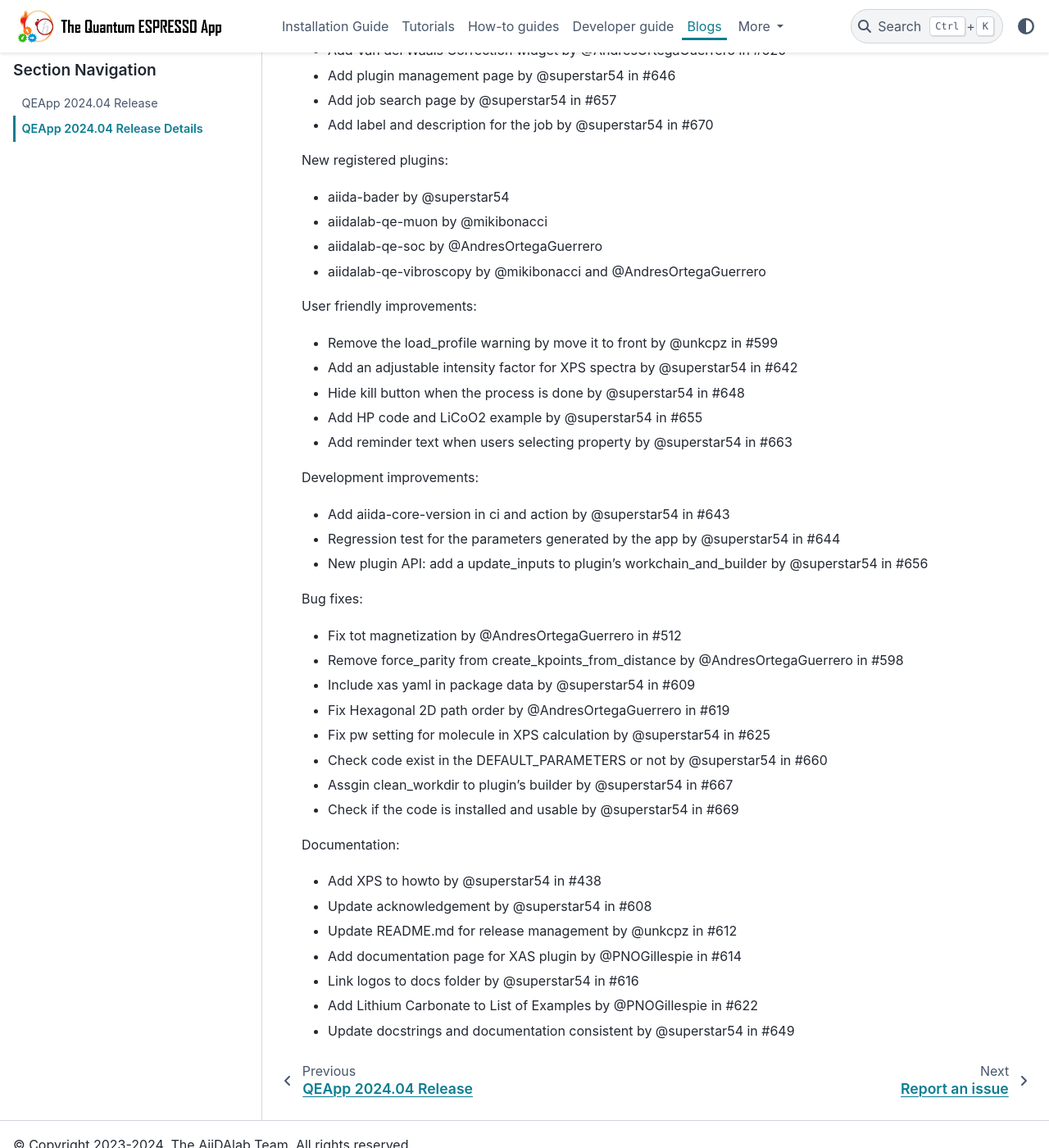
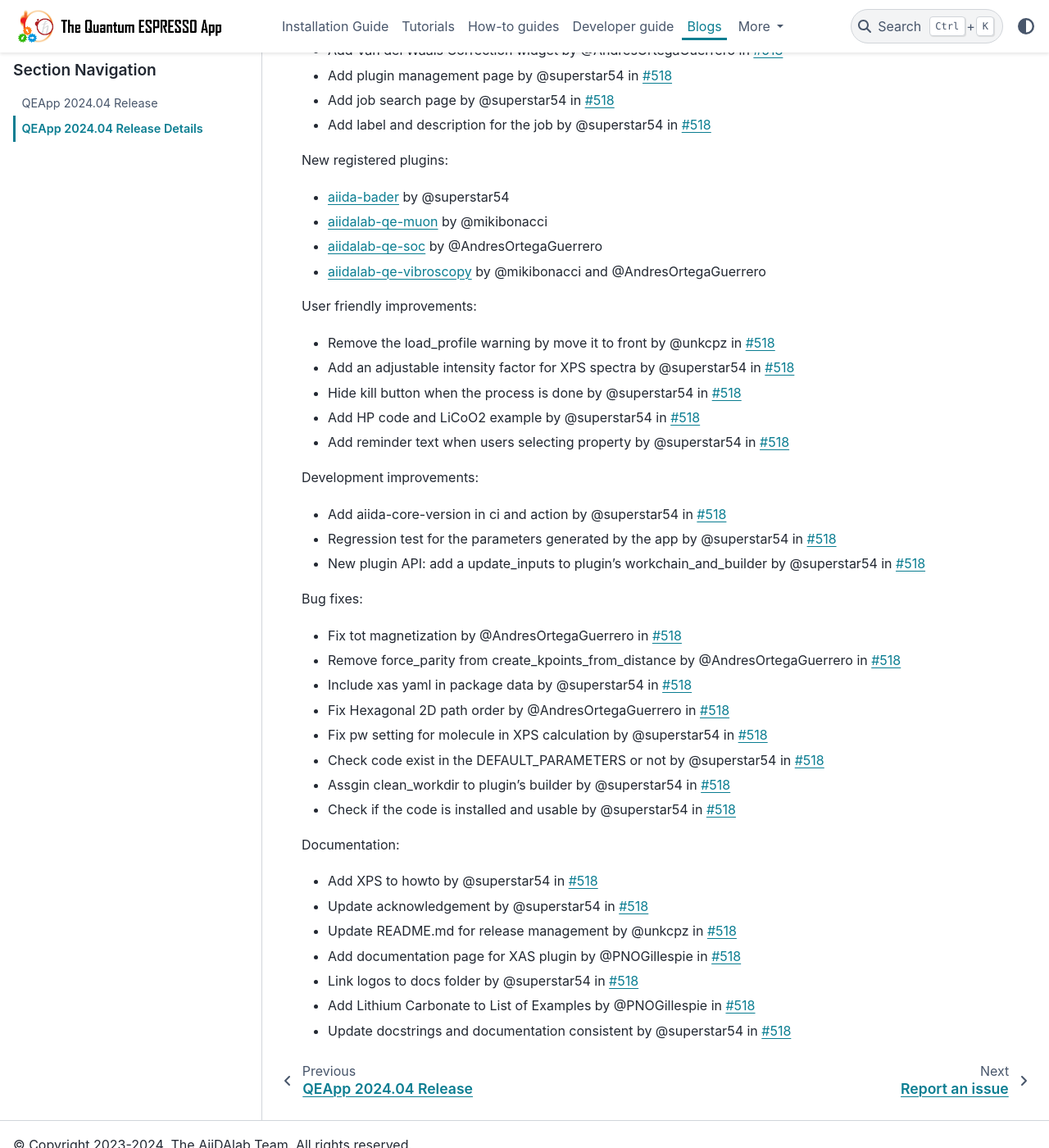
Before and after one commit to aiidalab/aiidalab-qe, a Sphinx documentation site: the page built from docs/source/blogs/release_202404_details.rst, in a window 1280 px wide and 1400 px high, scrolled down 358 px. Shown: the whole window at 82% size. Built offline with Sphinx 7.4.7 and the PyData theme 0.15.4, drawn with Linux system fonts in a browser that asks for light colours; some of the changed text lies outside the part shown.

Commit message:
update links

```diff
--- a/docs/source/blogs/release_202404.rst
+++ b/docs/source/blogs/release_202404.rst
@@ -22,7 +22,7 @@ Introducing a suite of new plugins:
 
 Plugin management page
 ----------------------
-To help users easily find and manage the plugins, the new release adds a new plugin management page.
+To help users easily find and manage the plugins, the new release adds a plugin management page.
 
 
 .. figure:: /_static/images/qeapp_release_202404_plugin_management.gif
--- a/docs/source/blogs/release_202404_details.rst
+++ b/docs/source/blogs/release_202404_details.rst
@@ -6,56 +6,57 @@ QEApp 2024.04 Release Details
 
 New Feature:
 
-- Add plugin: XPS by @superstar54 in #518
-- Add new computational resource widget by @superstar54 in #566
-- Support DFT+U by @AndresOrtegaGuerrero in #577
-- Add plugin: XAS Plugin by @PNOGillespie in #580
-- New BandsPdosWidget by @AndresOrtegaGuerrero in #581
-- Add Van del Waals Correction widget by @AndresOrtegaGuerrero in #620
-- Add plugin management page by @superstar54 in #646
-- Add job search page by @superstar54 in #657
-- Add label and description for the job by @superstar54 in #670
+
+- Add plugin: XPS by @superstar54 in `#518 <https://github.com/aiidalab/aiidalab-qe/pull/518>`_
+- Add new computational resource widget by @superstar54 in `#518 <https://github.com/aiidalab/aiidalab-qe/pull/566>`_
+- Support DFT+U by @AndresOrtegaGuerrero in `#518 <https://github.com/aiidalab/aiidalab-qe/pull/577>`_
+- Add plugin: XAS Plugin by @PNOGillespie in `#518 <https://github.com/aiidalab/aiidalab-qe/pull/580>`_
+- New BandsPdosWidget by @AndresOrtegaGuerrero in `#518 <https://github.com/aiidalab/aiidalab-qe/pull/581>`_
+- Add Van del Waals Correction widget by @AndresOrtegaGuerrero in `#518 <https://github.com/aiidalab/aiidalab-qe/pull/620>`_
+- Add plugin management page by @superstar54 in `#518 <https://github.com/aiidalab/aiidalab-qe/pull/646>`_
+- Add job search page by @superstar54 in `#518 <https://github.com/aiidalab/aiidalab-qe/pull/657>`_
+- Add label and description for the job by @superstar54 in `#518 <https://github.com/aiidalab/aiidalab-qe/pull/670>`_
 
 New registered plugins:
 
-- aiida-bader by @superstar54
-- aiidalab-qe-muon by @mikibonacci
-- aiidalab-qe-soc by @AndresOrtegaGuerrero
-- aiidalab-qe-vibroscopy by @mikibonacci and @AndresOrtegaGuerrero
+- `aiida-bader <https://github.com/superstar54/aiida-bader>`_ by @superstar54
+- `aiidalab-qe-muon <https://github.com/mikibonacci/aiidalab-qe-muon>`_ by @mikibonacci
+- `aiidalab-qe-soc <https://github.com/AndresOrtegaGuerrero/aiidalab-qe-soc>`_ by @AndresOrtegaGuerrero
+- `aiidalab-qe-vibroscopy <https://github.com/mikibonacci/aiidalab-qe-vibroscopy>`_ by @mikibonacci and @AndresOrtegaGuerrero
 
 
 User friendly improvements:
 
-- Remove the load_profile warning by move it to front by @unkcpz in #599
-- Add an adjustable intensity factor for XPS spectra by @superstar54 in #642
-- Hide kill button when the process is done by @superstar54 in #648
-- Add HP code and LiCoO2 example by @superstar54 in #655
-- Add reminder text when users selecting property by @superstar54 in #663
+- Remove the load_profile warning by move it to front by @unkcpz in `#518 <https://github.com/aiidalab/aiidalab-qe/pull/599>`_
+- Add an adjustable intensity factor for XPS spectra by @superstar54 in `#518 <https://github.com/aiidalab/aiidalab-qe/pull/642>`_
+- Hide kill button when the process is done by @superstar54 in `#518 <https://github.com/aiidalab/aiidalab-qe/pull/648>`_
+- Add HP code and LiCoO2 example by @superstar54 in `#518 <https://github.com/aiidalab/aiidalab-qe/pull/655>`_
+- Add reminder text when users selecting property by @superstar54 in `#518 <https://github.com/aiidalab/aiidalab-qe/pull/663>`_
 
 
 Development improvements:
 
-- Add aiida-core-version in ci and action by @superstar54 in #643
-- Regression test for the parameters generated by the app by @superstar54 in #644
-- New plugin API: add a update_inputs to plugin's workchain_and_builder by @superstar54 in #656
+- Add aiida-core-version in ci and action by @superstar54 in `#518 <https://github.com/aiidalab/aiidalab-qe/pull/643>`_
+- Regression test for the parameters generated by the app by @superstar54 in `#518 <https://github.com/aiidalab/aiidalab-qe/pull/644>`_
+- New plugin API: add a update_inputs to plugin's workchain_and_builder by @superstar54 in `#518 <https://github.com/aiidalab/aiidalab-qe/pull/656>`_
 
 Bug fixes:
 
-- Fix tot magnetization by @AndresOrtegaGuerrero in #512
-- Remove force_parity from create_kpoints_from_distance by @AndresOrtegaGuerrero in #598
-- Include xas yaml in package data by @superstar54 in #609
-- Fix Hexagonal 2D path order by @AndresOrtegaGuerrero in #619
-- Fix pw setting for molecule in XPS calculation by @superstar54 in #625
-- Check code exist in the DEFAULT_PARAMETERS or not by @superstar54 in #660
-- Assgin clean_workdir to plugin's builder by @superstar54 in #667
-- Check if the code is installed and usable by @superstar54 in #669
+- Fix tot magnetization by @AndresOrtegaGuerrero in `#518 <https://github.com/aiidalab/aiidalab-qe/pull/512>`_
+- Remove force_parity from create_kpoints_from_distance by @AndresOrtegaGuerrero in `#518 <https://github.com/aiidalab/aiidalab-qe/pull/598>`_
+- Include xas yaml in package data by @superstar54 in `#518 <https://github.com/aiidalab/aiidalab-qe/pull/609>`_
+- Fix Hexagonal 2D path order by @AndresOrtegaGuerrero in `#518 <https://github.com/aiidalab/aiidalab-qe/pull/619>`_
+- Fix pw setting for molecule in XPS calculation by @superstar54 in `#518 <https://github.com/aiidalab/aiidalab-qe/pull/625>`_
+- Check code exist in the DEFAULT_PARAMETERS or not by @superstar54 in `#518 <https://github.com/aiidalab/aiidalab-qe/pull/660>`_
+- Assgin clean_workdir to plugin's builder by @superstar54 in `#518 <https://github.com/aiidalab/aiidalab-qe/pull/667>`_
+- Check if the code is installed and usable by @superstar54 in `#518 <https://github.com/aiidalab/aiidalab-qe/pull/669>`_
 
 Documentation:
 
-- Add XPS to howto by @superstar54 in #438
-- Update acknowledgement by @superstar54 in #608
-- Update README.md for release management by @unkcpz in #612
-- Add documentation page for XAS plugin by @PNOGillespie in #614
-- Link logos to docs folder by @superstar54 in #616
-- Add Lithium Carbonate to List of Examples by @PNOGillespie in #622
-- Update docstrings and documentation consistent by @superstar54 in #649
+- Add XPS to howto by @superstar54 in `#518 <https://github.com/aiidalab/aiidalab-qe/pull/438>`_
+- Update acknowledgement by @superstar54 in `#518 <https://github.com/aiidalab/aiidalab-qe/pull/608>`_
+- Update README.md for release management by @unkcpz in `#518 <https://github.com/aiidalab/aiidalab-qe/pull/612>`_
+- Add documentation page for XAS plugin by @PNOGillespie in `#518 <https://github.com/aiidalab/aiidalab-qe/pull/614>`_
+- Link logos to docs folder by @superstar54 in `#518 <https://github.com/aiidalab/aiidalab-qe/pull/616>`_
+- Add Lithium Carbonate to List of Examples by @PNOGillespie in `#518 <https://github.com/aiidalab/aiidalab-qe/pull/622>`_
+- Update docstrings and documentation consistent by @superstar54 in `#518 <https://github.com/aiidalab/aiidalab-qe/pull/649>`_
```
